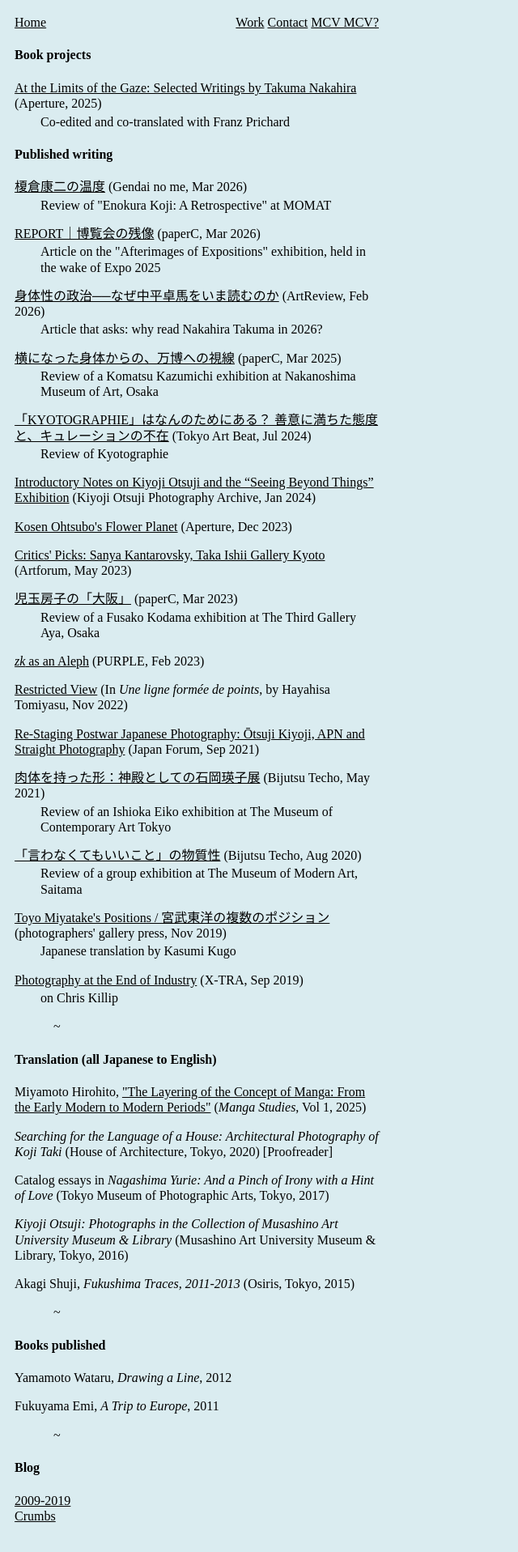
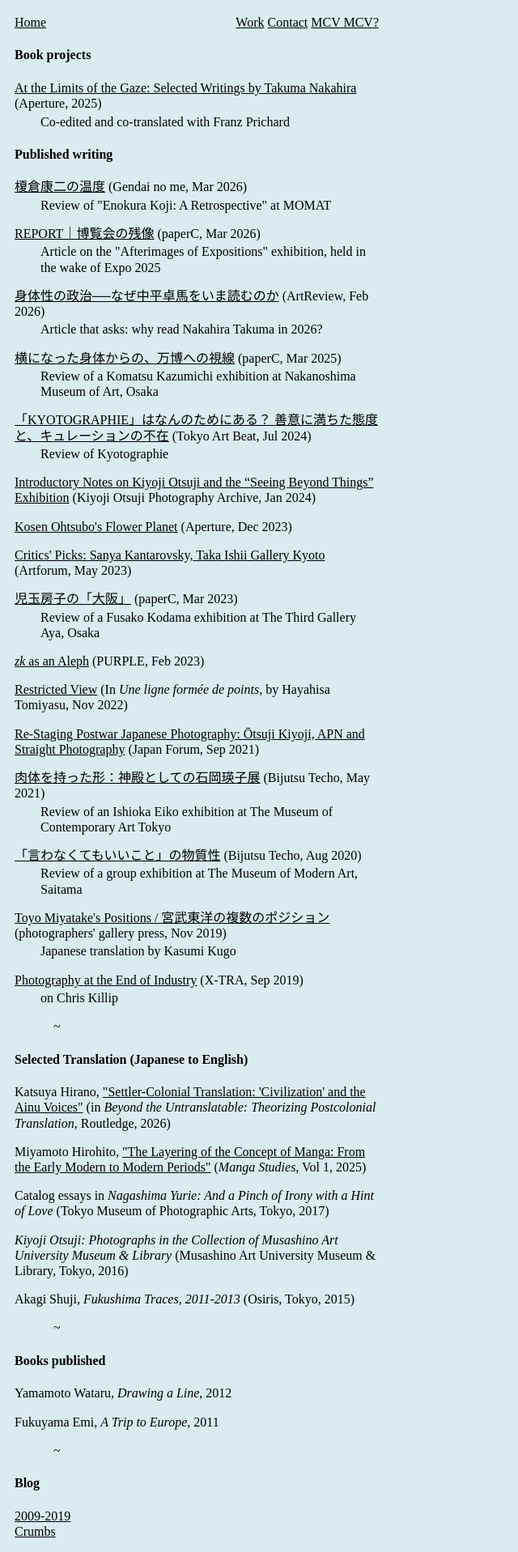
Before and after one commit to mcvmcvmcvmcv/website, a Jekyll site: the page built from work.html, in a window 1280 px wide. Shown: the whole page at 81% size, without its empty margins (0-640 px from the left). Built offline with Jekyll 4.4.1, drawn with Linux system fonts in a browser that asks for light colours.

Commit message:
modifications to photos and xlation etc

```diff
--- a/_layouts/crumbs-page.html
+++ b/_layouts/crumbs-page.html
@@ -18,7 +18,7 @@
 
     <div class="content">
 
-      <a href="{{ 'index.html' | relative_url }} ">Home</a> <a href="{{ '/photos/index.html' | relative_url }} ">Pix</a><br><br>
+      <a href="{{ 'index.html' | relative_url }} ">Home</a> <a href="{{ '/photos/index.html' | relative_url }} ">🏞️</a><br><br>
 
       {{ content }}
 
--- a/_layouts/photos-page.html
+++ b/_layouts/photos-page.html
@@ -13,7 +13,7 @@
 
     <div class="content">
 
-      <a href="{{ 'index.html' | relative_url }} ">Home</a><br>
+      <a href="{{ 'index.html' | relative_url }} ">Home</a> <a href="{{ '/crumbs/index.html' | relative_url }} ">Crumbs</a><br>
 
       {{ content }}
 
--- a/photos/index.html
+++ b/photos/index.html
@@ -2,12 +2,12 @@
 title: Photos
 layout: photos-page
 ---
-
+<br>
 {% for photo in site.photos reversed %}
 
         <div class="photo">
             {% if photo.name %}
-            <span>{{ photo.name }}</span></a>
+            <span class="title">{{ photo.name }}</span></a>
             {% endif %}
             {{ photo.content   }}
         </div>
--- a/work.html
+++ b/work.html
@@ -30,10 +30,10 @@
 
 {% include separator.html %}
 
-<h4>Translation (all Japanese to English)</h4>
+<h4>Selected Translation (Japanese to English)</h4>
 
+<p>Katsuya Hirano, <a href="https://www.taylorfrancis.com/chapters/edit/10.4324/9781003664444-8/settler-colonial-translation-katsuya-hirano-daniel-abbe">"Settler-Colonial Translation: 'Civilization' and the Ainu Voices"</a> (in <em>Beyond the Untranslatable: Theorizing Postcolonial Translation</em>, Routledge, 2026)</p>
 <p>Miyamoto Hirohito, <a href="https://seika.repo.nii.ac.jp/records/2000201">"The Layering of the Concept of Manga: From the Early Modern to Modern Periods"</a> (<em>Manga Studies</em>, Vol 1, 2025)</p>
-<p><em>Searching for the Language of a House: Architectural Photography of Koji Taki </em> (House of Architecture, Tokyo, 2020) [Proofreader]</p>
 <p>Catalog essays in <em>Nagashima Yurie: And a Pinch of Irony with a Hint of Love</em> (Tokyo Museum of Photographic Arts, Tokyo, 2017)</p>
 <p><em>Kiyoji Otsuji: Photographs in the Collection
     of Musashino Art University Museum & Library</em> (Musashino Art
```
Also changed, not shown: _photos/1.md (+2 -3 lines), _photos/2.md (+2 -3 lines), 4 other files.
